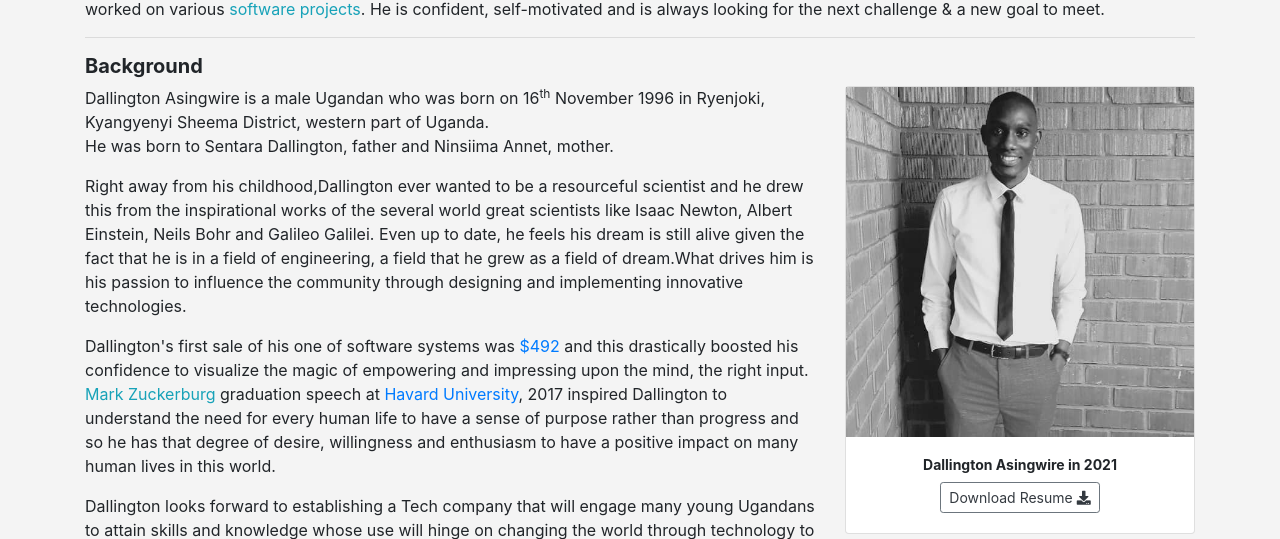
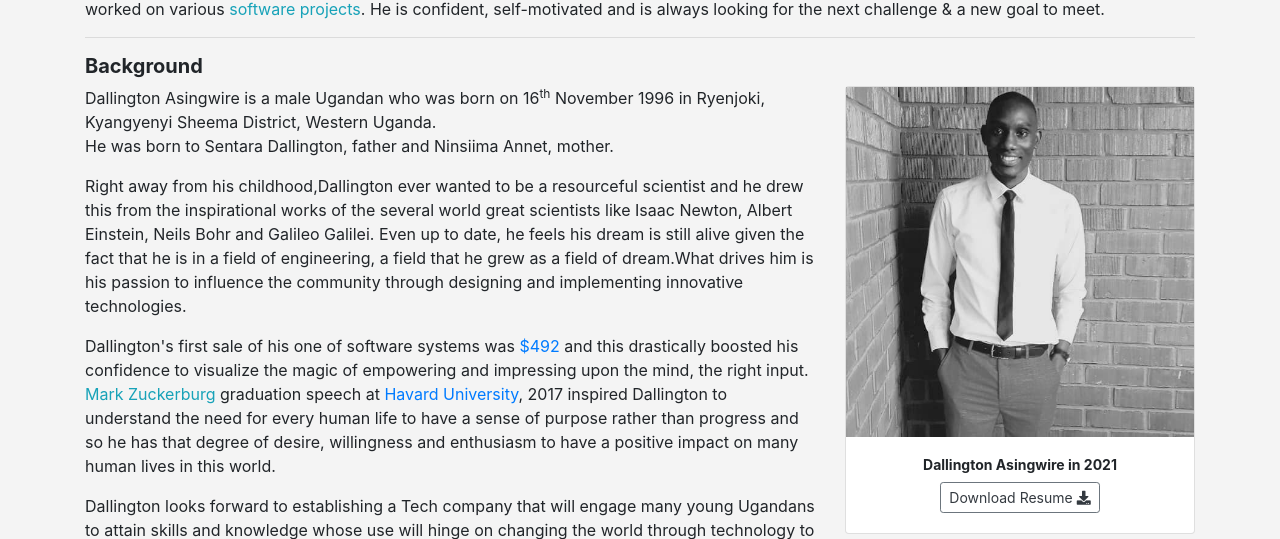
Before and after one commit to d-asingwire/dallingtonug, a PHP site: page / in a window 1280 px wide. Shown: the part 241-780 px from the top of the page. Run offline with PHP 8.4, Linux system fonts and the light colour scheme.

Commit message:
changed region

```diff
--- a/index.php
+++ b/index.php
@@ -90,7 +90,7 @@
        <h5 id="Background">Background</h5>
        <div class="row">
         <div class="col-md-8">
-          <p>Dallington Asingwire is a male Ugandan who was born on 16<sup>th</sup> November 1996 in Ryenjoki,  Kyangyenyi Sheema District, western part of Uganda.<br>
+          <p>Dallington Asingwire is a male Ugandan who was born on 16<sup>th</sup> November 1996 in Ryenjoki,  Kyangyenyi Sheema District, Western Uganda.<br>
           He was born to Sentara Dallington, father and Ninsiima Annet, mother.</p>
           <span>
             <p>
@@ -236,7 +236,7 @@
 
             <tr>
               <td>Java</td>
-              <td>Basics and Esssentials of Java programming</td>
+              <td>Java programming</td>
             </tr>
 
 
```
Also changed, not shown: 1 other file.
